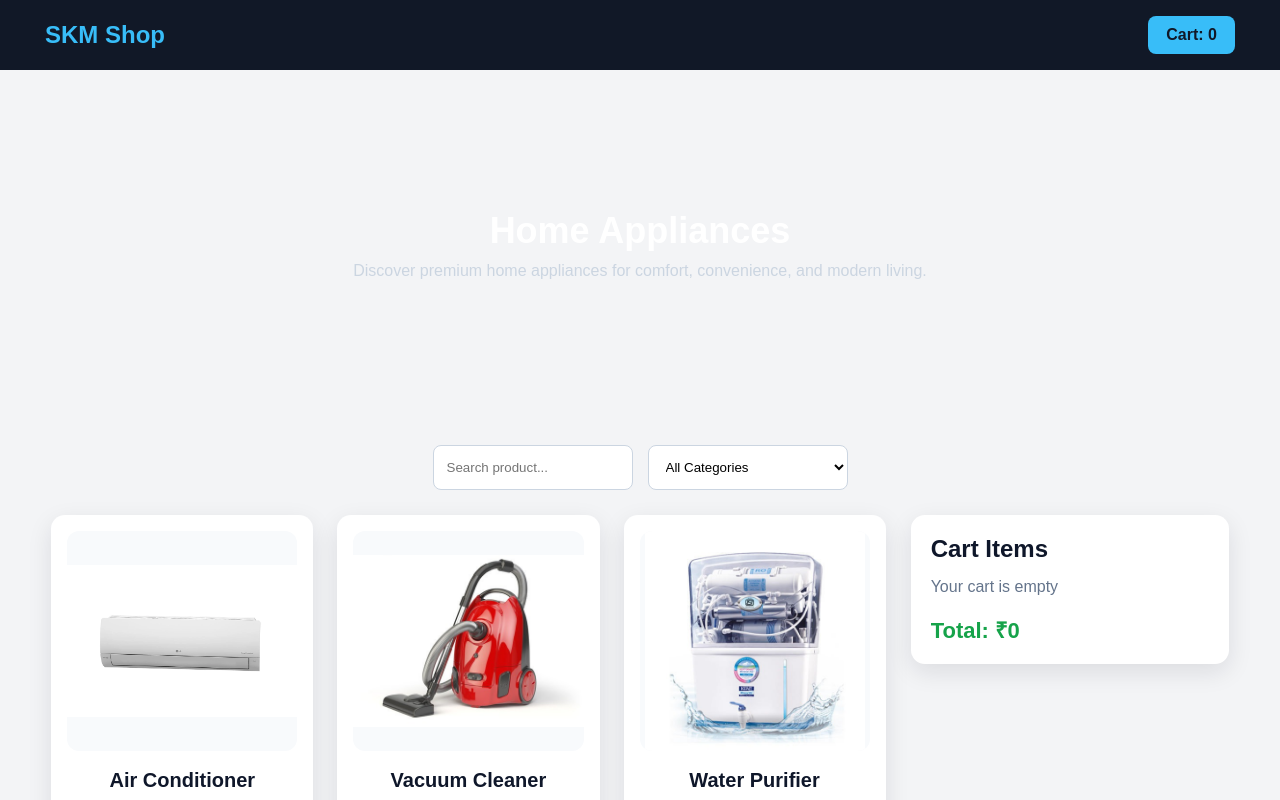
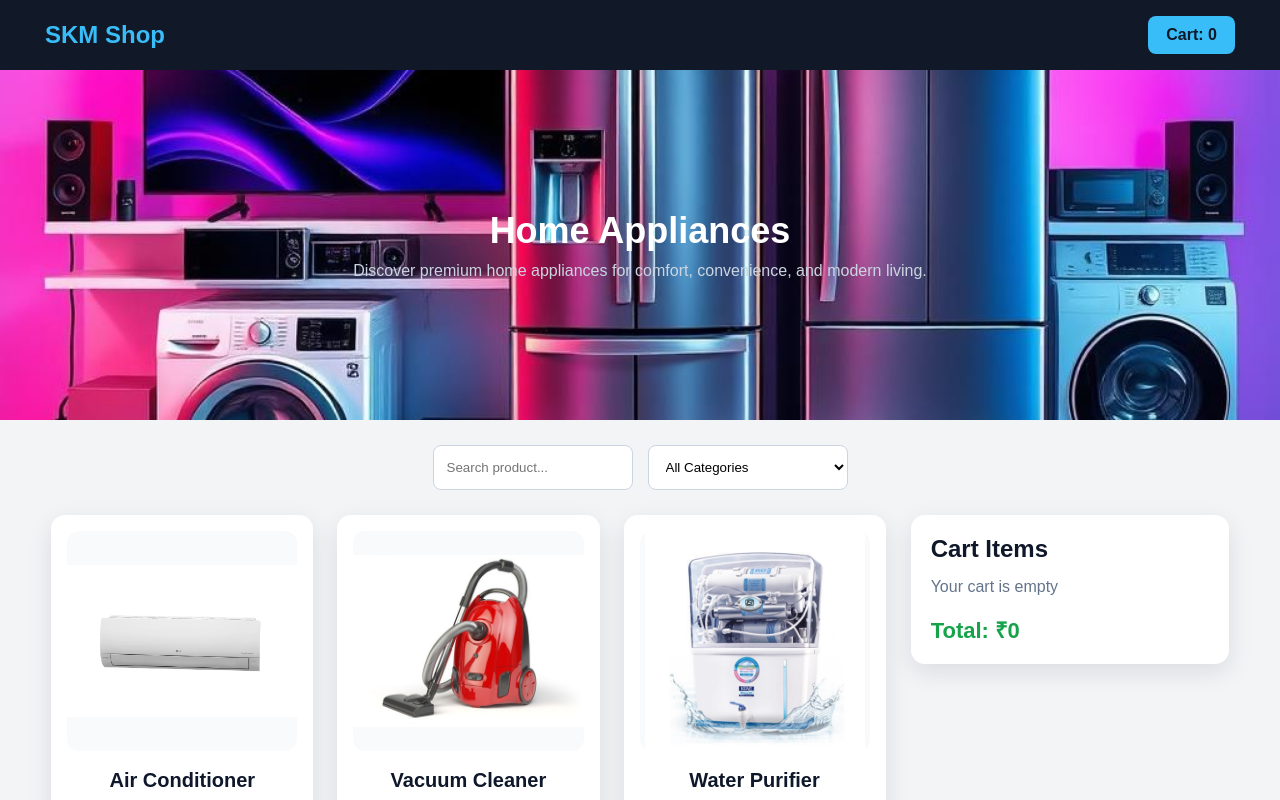
Before and after one commit to sathyaxfeline/Home-Appliances, a React app: page / in a window 1280 px wide. Shown: the top 800 px of the page. Built offline with nearby package versions, Linux system fonts and the light colour scheme; the HTML template or start-up script is replaced by a standard one.

Commit message:
Updated home appliances

```diff
--- a/src/App.css
+++ b/src/App.css
@@ -46,7 +46,7 @@ body{
 }
 
 .hero {
-  background-image: url();
+  background-image: url(./assets/backgroundpic.jpg);
   background-size: cover;
   background-position: center;
   background-repeat: no-repeat;
```
Also changed, not shown: src/assets/backgroundpic.jpg (added).
